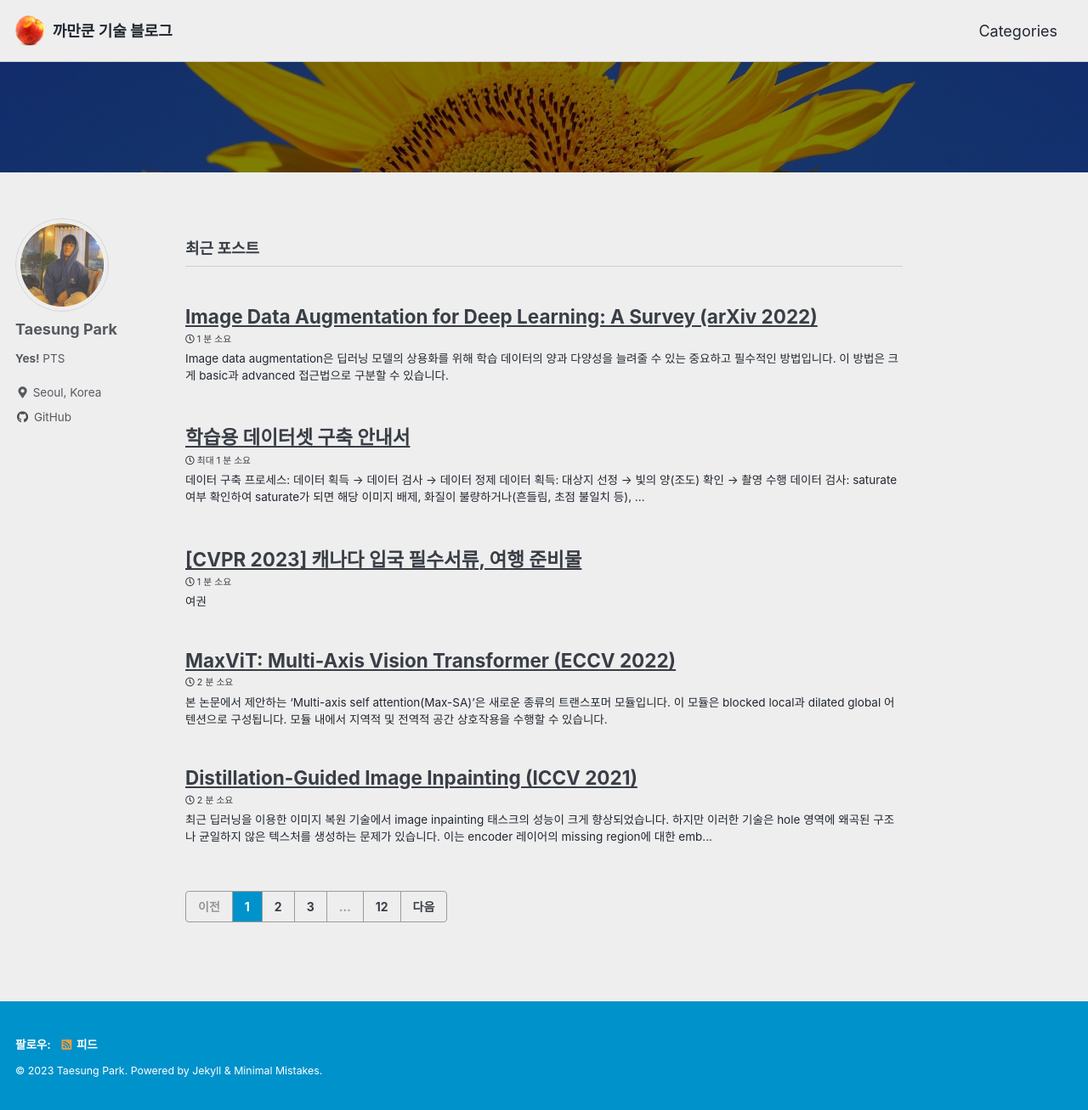
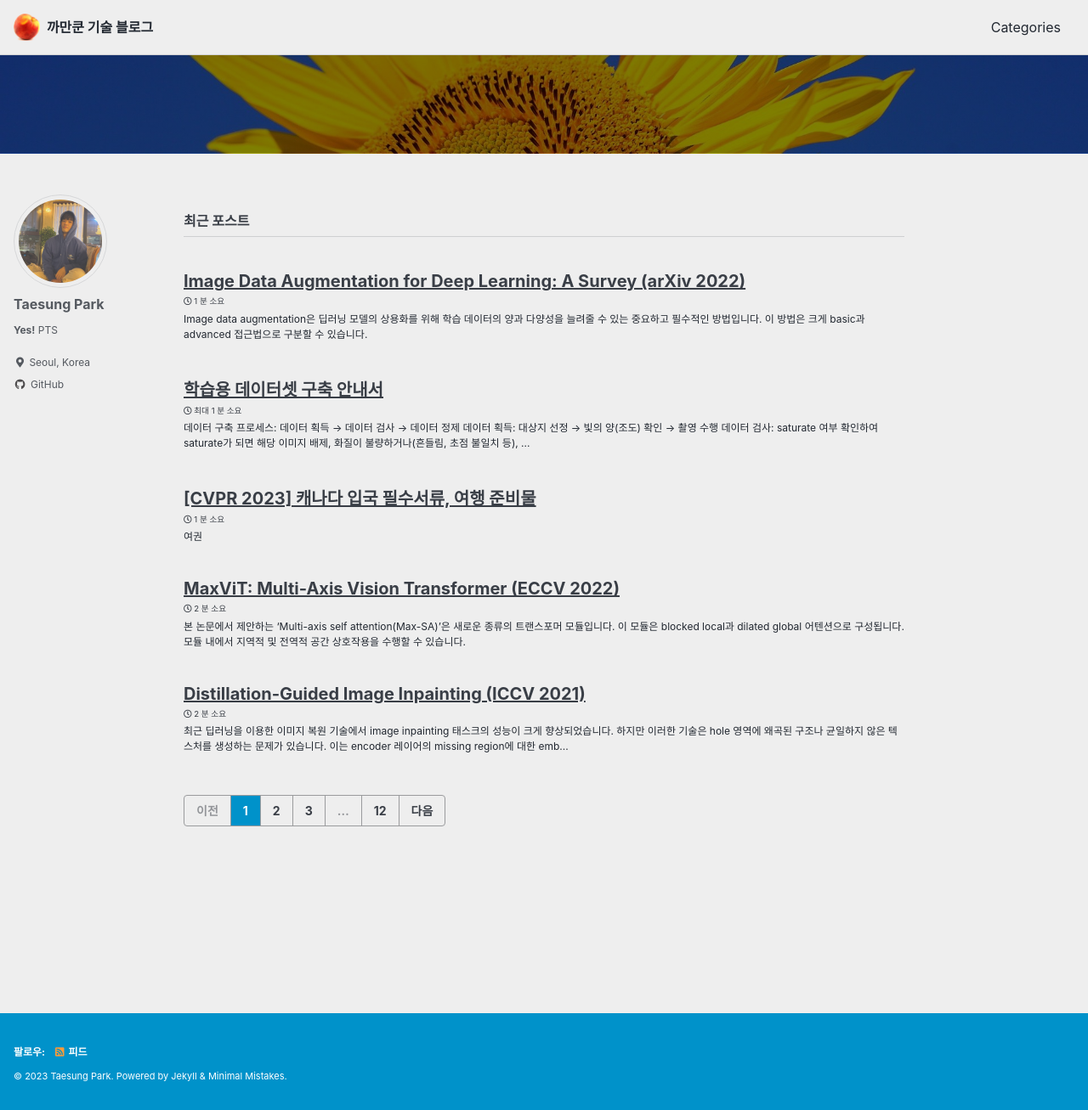
Before and after one commit to kkamankun/kkamankun.github.io, a Jekyll site: the page built from index.html, in a window 1280 px wide and 1307 px high. Shown: the whole window at 85% size. Built offline with Jekyll 4.4.1, drawn with Linux system fonts in a browser that asks for light colours; cached includes are drawn as plain includes; the list of posts is cut into pages by our own code.

Commit message:
Update Pont Size

```diff
--- a/_sass/minimal-mistakes/_reset.scss
+++ b/_sass/minimal-mistakes/_reset.scss
@@ -11,7 +11,7 @@ html {
   font-size: 14px;
 
   @include breakpoint($medium) {
-    font-size: 14px;
+    font-size: 16px;
   }
 
   @include breakpoint($large) {
@@ -19,7 +19,7 @@ html {
   }
 
   @include breakpoint($x-large) {
-    font-size: 18px;
+    font-size: 16px;
   }
 
   -webkit-text-size-adjust: 100%;
```
